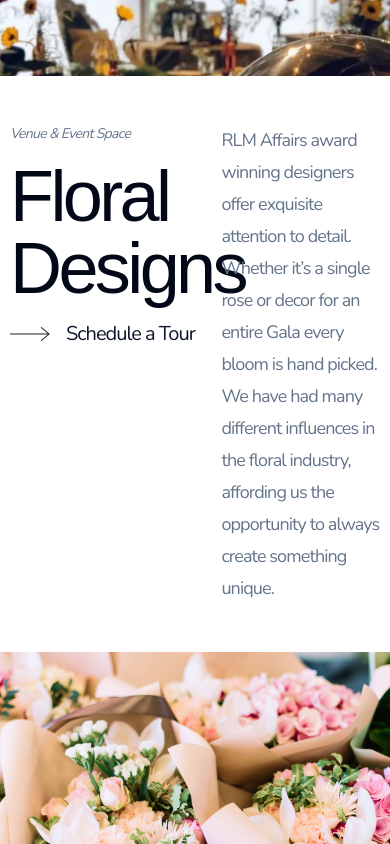
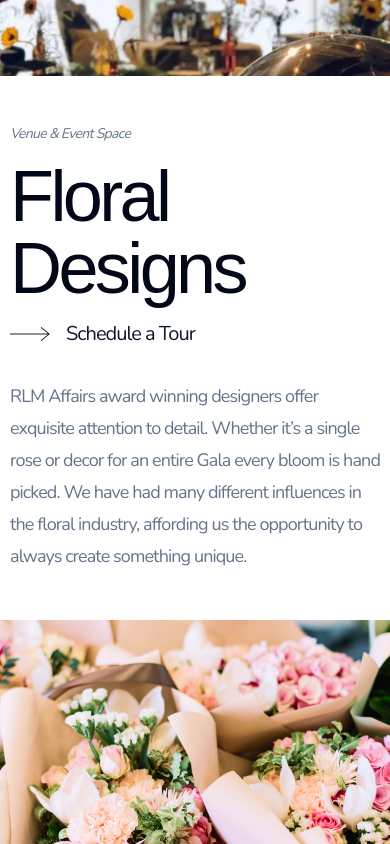
Before and after one commit to Dillonzellis/rlmaffairs-v4, a Next.js app: page / in a window 390 px wide. Shown: the part 1600-2444 px from the top of the page. Built offline with nearby package versions, Linux system fonts and the light colour scheme; a web font is replaced by a local one.

Commit message:
style: florals section responsive

```diff
--- a/src/app/page.tsx
+++ b/src/app/page.tsx
@@ -59,7 +59,7 @@ export default function Home() {
       <section>
         <MaxWidthWrapper className="py-12">
           <div className="space-y-4">
-            <div className="grid grid-cols-7">
+            <div className="grid-cols-7 md:grid">
               <div className="col-span-4 space-y-4">
                 <SubHeader>Venue & Event Space</SubHeader>
                 <MainHeader>Floral Designs</MainHeader>
@@ -112,7 +112,7 @@ export default function Home() {
         <SmallSlider />
       </section>
       <section>
-        <div className="grid grid-cols-6 gap-6">
+        <div className="grid-cols-6 gap-6 md:grid">
           <Image
             src="/love-letters.jpg"
             alt=""
```
